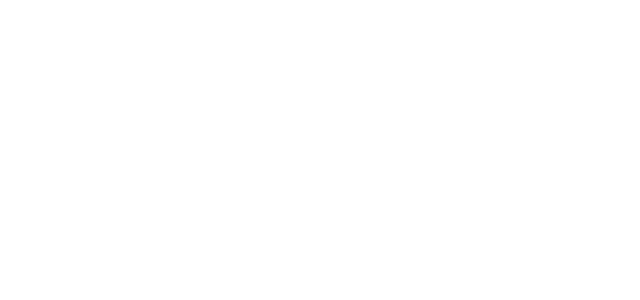
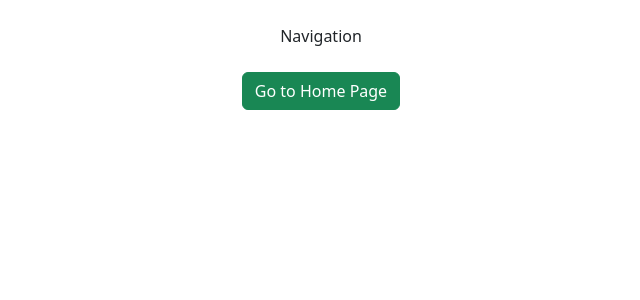
Before and after one commit to ddipayan00/portfolio, a React (Create React App) app: page /navigation in a window 1280 px wide. Before the commit this address had no page. Shown: the top 300 px of the page, without its empty margins (319-959 px from the left). Built offline with nearby package versions, Linux system fonts and the light colour scheme.

Commit message:
Navigation Bar init

```diff
--- a/src/App.js
+++ b/src/App.js
@@ -3,6 +3,7 @@
 import User from "./User";
 import Home from "./Home";
 import UserProfile from "./UserProfile";
+import Navigation from "./Navigation"
 import { Routes, Route } from "react-router-dom";
 
 
@@ -14,6 +15,7 @@
           <Route path="/user" element={<User />} />
           <Route path="/user/:id" element={<UserProfile />} />
           <Route path="/test" element={<Test/>} />
+          <Route path="/navigation" element={<Navigation/>} />
         </Routes>
     </div>
   );
--- a/src/Home.js
+++ b/src/Home.js
@@ -1,7 +1,6 @@
 import Button from 'react-bootstrap/Button';
 import './App.css';
 import { useNavigate  } from "react-router-dom";
-
 
 const Home = () => {
   let navigate = useNavigate();
@@ -17,6 +16,10 @@
       <Button variant="danger" onClick={(e) => {e.preventDefault(); navigate("/test");}}>
           Go to Test Page
       </Button>
+      <br/><br/>
+      <Button variant="dark" onClick={(e) => {e.preventDefault(); navigate("/navigation");}}>
+          Go to Navigation Page
+      </Button>
     </div>
   );
 }
--- /dev/null
+++ b/src/Navigation.js
@@ -0,0 +1,22 @@
+import './App.css';
+import { useNavigate  } from "react-router-dom";
+import { Button } from 'react-bootstrap';
+
+const Navigation = () => {
+  let navigate = useNavigate();
+
+  return (
+    <div className="Navigation">
+      <br/>
+      Navigation
+      <br/><br/>
+      <Button variant="success" onClick={(e) => {e.preventDefault(); navigate("/");}}>
+        Go to Home Page
+      </Button>
+      <br/><br/>
+
+    </div>
+  );
+}
+
+export default Navigation;
--- a/src/Test.js
+++ b/src/Test.js
@@ -32,8 +32,8 @@
 
 
 const Test = () => {
-  const [USERS, setUSERS] = useState([])
-  const [Flag, setFlag] = useState(false)
+  const [USERS, setUSERS] = useState([]);
+  const [Flag, setFlag] = useState(false);
   let navigate = useNavigate();
 
   useEffect(() => {
--- a/src/User.js
+++ b/src/User.js
@@ -4,6 +4,7 @@
 
 const User = () => {
   let navigate = useNavigate();
+
   return (
     <div className="User">
       <br/>
--- a/src/UserProfile.js
+++ b/src/UserProfile.js
@@ -1,15 +1,16 @@
 import './App.css';
 import { useParams } from 'react-router';
 
-const UserProfile = (props) => {
+const UserProfile = () => {
   const id = useParams();
   console.log("User Profile called! : ID : ",id)
-    console.log("User Profile called! : PROPS : ",props)
+
   return (
     <div className="UserProfile">
       UserProfile
     </div>
   );
+
 }
 
 export default UserProfile;
```
Lines whose indentation alone changed are shown as unchanged.
